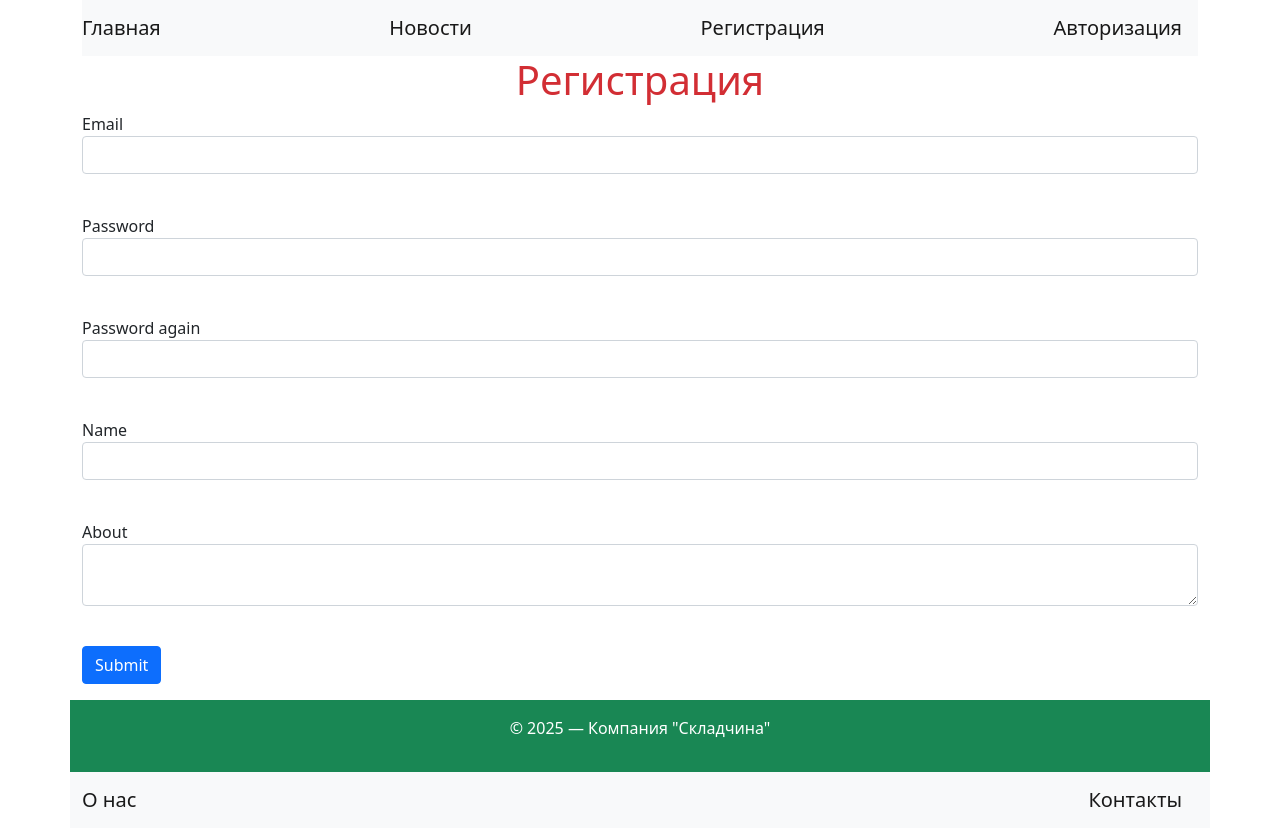
After one commit to ksvetlanna/Python_Web_2025, a Python web app: template templates/register.html in a window 1280 px wide. The commit adds this page. Run offline with Jinja, Linux system fonts and the light colour scheme; the template is opened without the code that fills it: most values are stand-ins (such as "Sample title", 1, 10 or a date in 2020); form fields are guessed from the names that the template uses.

Commit message:
Registration Forms

```diff
--- a/templates/base.html
+++ b/templates/base.html
@@ -13,7 +13,9 @@
         <header>
             <nav class="navbar navbar-light bg-light">
                 <a href="/" class="navbar-brand">Главная</a>
-                <a href="/login" class="navbar-brand">Логин</a>
+                <a href="/news" class="navbar-brand">Новости</a>
+                <a href="/register" class="navbar-brand">Регистрация</a>
+                <a href="/login" class="navbar-brand">Авторизация</a>
             </nav>
         </header>
     </div>
--- /dev/null
+++ b/templates/register.html
@@ -0,0 +1,55 @@
+{% extends "base.html" %}
+
+{% block content %}
+<h1>Регистрация</h1>
+<form action="" method="post">
+    {{ form.hidden_tag() }}
+    <p>
+        {{ form.email.label }}<br>
+        {{ form.email(class="form-control", type="email") }}<br>
+        {% for error in form.email.errors %}
+            <p class="alert alert-danger" role="alert">
+                {{ error }}
+            </p>
+        {% endfor %}
+    </p>
+    <p>
+        {{ form.password.label }}<br>
+        {{ form.password(class="form-control", type="password") }}<br>
+        {% for error in form.password.errors %}
+            <p class="alert alert-danger" role="alert">
+                {{ error }}
+            </p>
+        {% endfor %}
+    </p>
+    <p>
+        {{ form.password_again.label }}<br>
+        {{ form.password_again(class="form-control", type="password") }}<br>
+        {% for error in form.password_again.errors %}
+            <p class="alert alert-danger" role="alert">
+                {{ error }}
+            </p>
+        {% endfor %}
+    </p>
+    <p>
+        {{ form.name.label }}<br>
+        {{ form.name(class="form-control") }}<br>
+        {% for error in form.name.errors %}
+            <p class="alert alert-danger" role="alert">
+                {{ error }}
+            </p>
+        {% endfor %}
+    </p>
+    <p>
+        {{ form.about.label }}<br>
+        {{ form.about(class="form-control") }}<br>
+        {% for error in form.about.errors %}
+            <p class="alert alert-danger" role="alert">
+                {{ error }}
+            </p>
+        {% endfor %}
+    </p>
+    <p>{{ form.submit(type="submit", class="btn btn-primary") }}</p>
+    {{message}}
+</form>
+{% endblock %}
```
Also changed, not shown: data/users.py (+10 -2 lines), forms/user.py (added, +13 -0 lines), main.py (+53 -14 lines), templates/news.html (added, +14 -0 lines).
